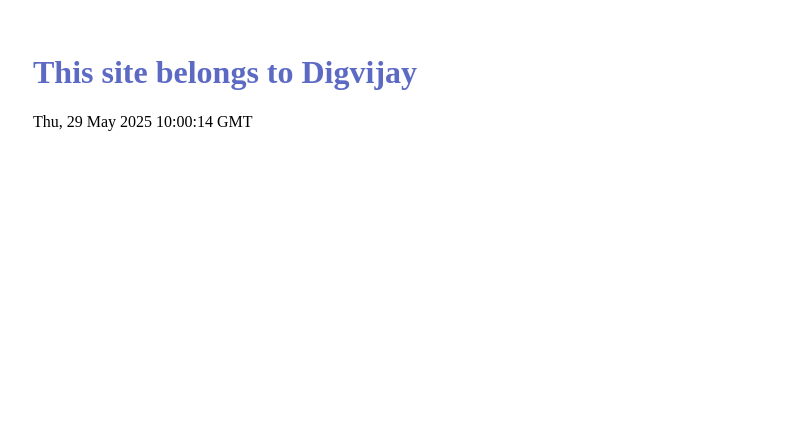
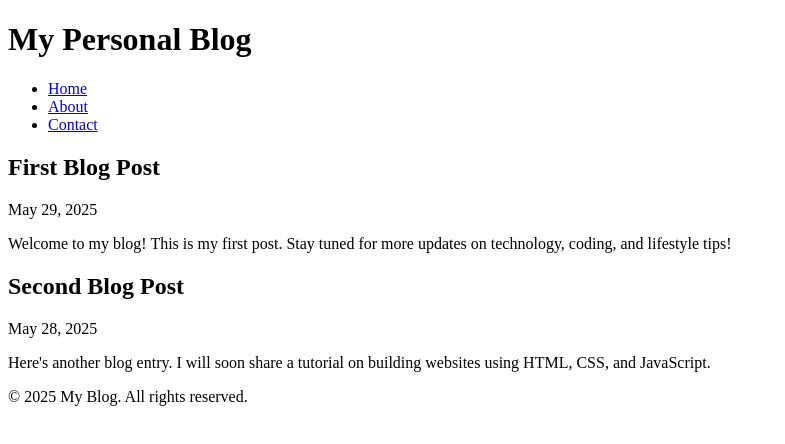
Before and after one commit to dsprajput/digvijay.github.io, a plain HTML site: page index.html in a window 1280 px wide. Shown: the whole page, without its empty margins (0-785 px from the left). Drawn offline with Linux system fonts and the light colour scheme.

Commit message:
Update index.html

```diff
--- a/index.html
+++ b/index.html
@@ -1,12 +1,41 @@
 <!DOCTYPE html>
-<html>
-  <head>
-    <title>Da Da</title>
-    <link rel="stylesheet" href="styles.css" />
-  </head>
-  <body>
-      <h1 class="title">This site belongs to Digvijay</h1>
-      <p id="currentTime"></p>
-      <script src="script.js"></script>
-  </body>
+<html lang="en">
+<head>
+    <meta charset="UTF-8">
+    <meta name="viewport" content="width=device-width, initial-scale=1.0">
+    <title>My Blog</title>
+    <link rel="stylesheet" href="style.css">
+</head>
+<body>
+    <header>
+        <h1>My Personal Blog</h1>
+        <nav>
+            <ul>
+                <li><a href="#">Home</a></li>
+                <li><a href="#about">About</a></li>
+                <li><a href="#contact">Contact</a></li>
+            </ul>
+        </nav>
+    </header>
+
+    <main>
+        <section class="blog-post">
+            <h2>First Blog Post</h2>
+            <p class="date">May 29, 2025</p>
+            <p>Welcome to my blog! This is my first post. Stay tuned for more updates on technology, coding, and lifestyle tips!</p>
+        </section>
+
+        <section class="blog-post">
+            <h2>Second Blog Post</h2>
+            <p class="date">May 28, 2025</p>
+            <p>Here's another blog entry. I will soon share a tutorial on building websites using HTML, CSS, and JavaScript.</p>
+        </section>
+    </main>
+
+    <footer>
+        <p>&copy; 2025 My Blog. All rights reserved.</p>
+    </footer>
+
+    <script src="script.js"></script>
+</body>
 </html>
```
